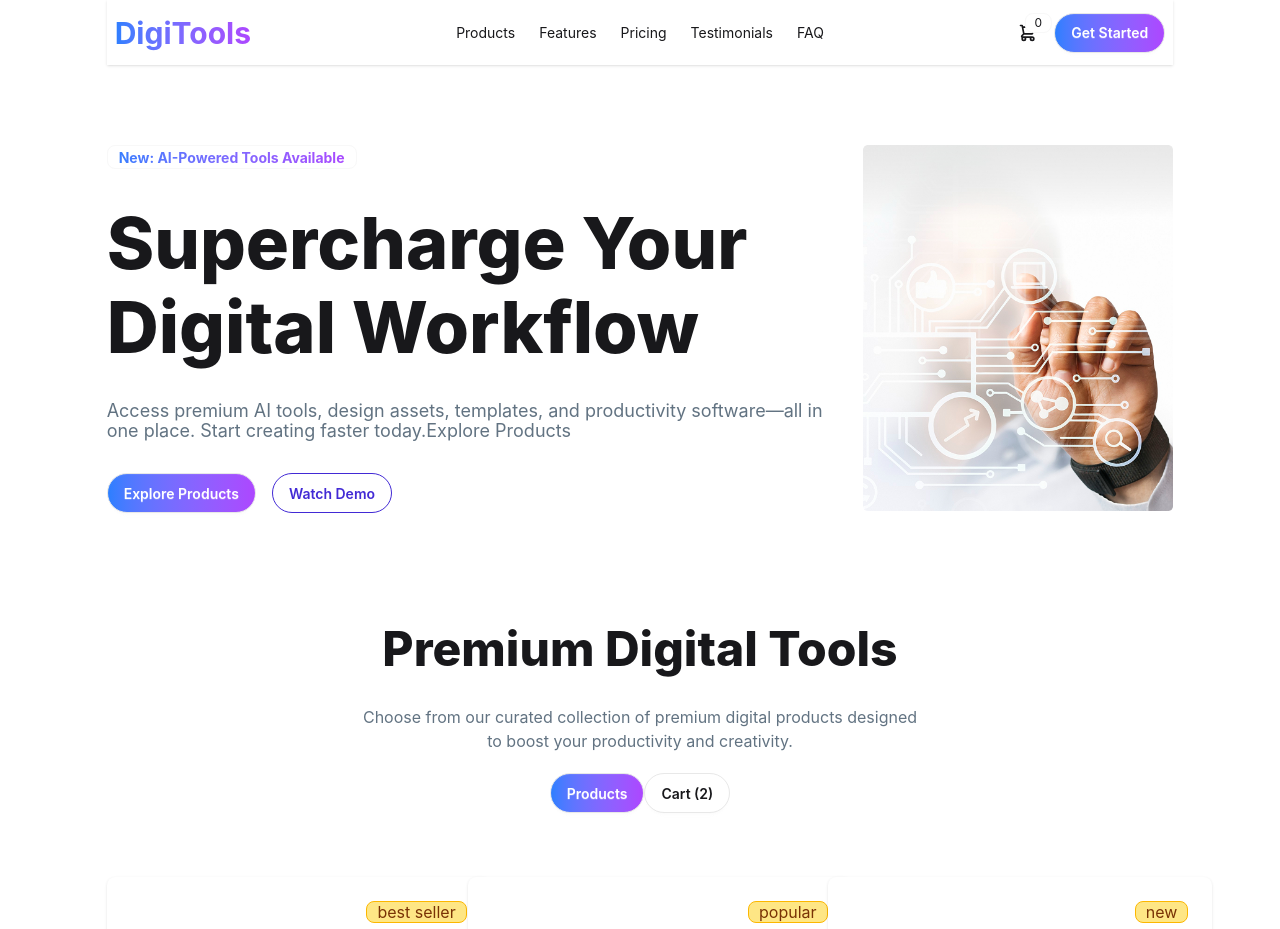
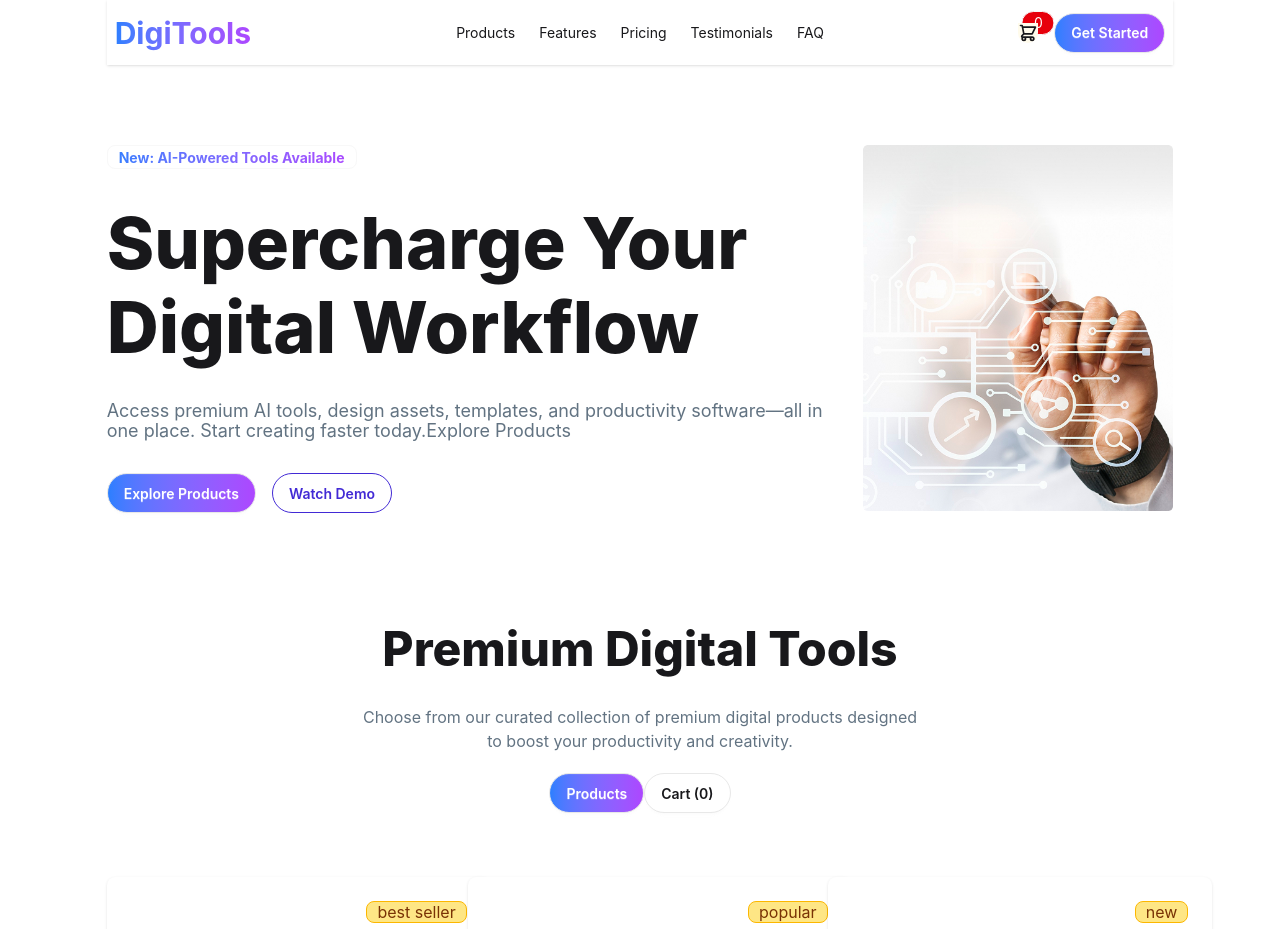
Before and after one commit to atik783505/B-13-A06-Digilogs, a React (Vite) app: page / in a window 1280 px wide. Shown: the top 929 px of the page. Built offline with nearby package versions, Linux system fonts and the light colour scheme; grey boxes are pictures that could not be loaded.

Commit message:
conditional rendering

```diff
--- a/src/App.jsx
+++ b/src/App.jsx
@@ -1,19 +1,21 @@
 
-import { Suspense } from 'react'
+import { Suspense, useState } from 'react'
 import './App.css'
 import Banner from './components/Banner/Banner'
 import Navbar from './components/Navbar/Navbar'
 import Products from './components/Products/Products/Products'
 
 function App() {
-const productData = fetch('/data.json').then(res => res.json())
+  const productData = fetch('/data.json').then(res => res.json())
+  const [cartedProducts, setcartedPtoduct] = useState([])
 
   return (
+
     <>
-      <Navbar></Navbar>
+      <Navbar cartedProducts={cartedProducts}></Navbar>
       <Banner></Banner>
       <Suspense fallback={<p>products comming</p>}>
-      <Products productData={productData}></Products>
+        <Products cartedProducts={cartedProducts} setcartedPtoduct={setcartedPtoduct} productData={productData}></Products>
       </Suspense>
     </>
   )
--- a/src/components/Banner/Banner.jsx
+++ b/src/components/Banner/Banner.jsx
@@ -3,7 +3,7 @@ import bannerimg from '../../assets/banner.png'
 
 const Banner = () => {
     return (
-        <div className='flex gap-5 w-10/12 mx-auto justify-between mt-20'>
+        <div className='flex flex-col md:flex-row gap-5 w-10/12 mx-auto justify-between mt-20'>
             <div className='flex flex-col justify-center space-y-8'>
                 <span className='badge font-bold bg-gradient-to-r from-blue-500 to-purple-500 bg-clip-text text-transparent'>New: AI-Powered Tools Available</span>
                 <h1 className='text-[72px] font-extrabold leading-[84px]'>Supercharge Your <br /> Digital Workflow</h1>
--- a/src/components/Navbar/Navbar.jsx
+++ b/src/components/Navbar/Navbar.jsx
@@ -1,6 +1,6 @@
 import React from 'react';
 
-const Navbar = () => {
+const Navbar = ({cartedProducts}) => {
     return (
         <div className='w-10/12 mx-auto' >
             <div className="navbar bg-base-100 shadow-sm">
@@ -34,8 +34,8 @@ const Navbar = () => {
                 </div>
                 <div className="navbar-end flex gap-4">
                     <div className="indicator">
-                        <svg xmlns="http://www.w3.org/2000/svg" className="h-5 w-5" fill="none" viewBox="0 0 24 24" stroke="currentColor"> <path strokeLinecap="round" strokeLinejoin="round" strokeWidth="2" d="M3 3h2l.4 2M7 13h10l4-8H5.4M7 13L5.4 5M7 13l-2.293 2.293c-.63.63-.184 1.707.707 1.707H17m0 0a2 2 0 100 4 2 2 0 000-4zm-8 2a2 2 0 11-4 0 2 2 0 014 0z" /> </svg>
-                        <span className="badge badge-sm indicator-item">0</span>
+                        <svg xmlns="http://www.w3.org/2000/svg" className="h-5 w-5 bg-amber-50 rounded-b-full z-20" fill="none" viewBox="0 0 24 24" stroke="currentColor"> <path strokeLinecap="round" strokeLinejoin="round" strokeWidth="2" d="M3 3h2l.4 2M7 13h10l4-8H5.4M7 13L5.4 5M7 13l-2.293 2.293c-.63.63-.184 1.707.707 1.707H17m0 0a2 2 0 100 4 2 2 0 000-4zm-8 2a2 2 0 11-4 0 2 2 0 014 0z" /> </svg>
+                        <span className="badge rounded-full text-white bg-red-600 rounded-b-full indicator-item ">{cartedProducts.length}</span>
                     </div>
 
                     <a className="btn text-white rounded-full bg-gradient-to-r from-blue-500 to-purple-500 ">Get Started</a>
--- a/src/components/Products/Availableproducts/Availableproducts.jsx
+++ b/src/components/Products/Availableproducts/Availableproducts.jsx
@@ -1,11 +1,11 @@
 import React from 'react';
 import Card from '../../ui/Card/Card';
 
-const Availableproducts = ({product}) => {
+const Availableproducts = ({product,setcartedPtoduct,cartedProducts}) => {
     return (
-        <div className='grid grid-cols-3 gap-4 mt-16' >
+        <div className='grid sm:grid-cols-1 md:grid-cols-2 lg:grid-cols-3 gap-4 mt-16' >
             {
-                product.map(products => <Card key={products.id} products={products}></Card>)
+                product.map(products => <Card key={products.id} cartedProducts={cartedProducts} setcartedPtoduct={setcartedPtoduct} products={products}></Card>)
             }
         </div>
     );
--- a/src/components/Products/Cartproducts/Cartproducts.jsx
+++ b/src/components/Products/Cartproducts/Cartproducts.jsx
@@ -0,0 +1,11 @@
+import React from 'react';
+
+const Cartproducts = () => {
+    return (
+        <div>
+            <h1>no product</h1>
+        </div>
+    );
+};
+
+export default Cartproducts;
--- a/src/components/Products/Products/Products.jsx
+++ b/src/components/Products/Products/Products.jsx
@@ -1,9 +1,11 @@
 import  { use, useState } from 'react';
 import Availableproducts from '../Availableproducts/Availableproducts';
+import Cartproducts from '../Cartproducts/Cartproducts';
 
-const Products = ({productData}) => {
+const Products = ({productData,cartedProducts,setcartedPtoduct}) => {
     const product = use(productData)
     const [selectedProduct,setselectedProduct] = useState(true)
+
     return (
         <div className='w-10/12 mx-auto mt-25'>
             <div className='text-center space-y-5'>
@@ -11,10 +13,10 @@ const Products = ({productData}) => {
                 <p className='text-[#627382]'>Choose from our curated collection of premium digital products designed <br /> to boost your productivity and creativity.</p>
                 <div>
                     <button onClick={() => setselectedProduct(true)} className={`btn ${selectedProduct === true ? 'text-white  bg-gradient-to-r from-blue-500 to-purple-500' : 'bg-amber-50'} rounded-full `}>Products</button>
-                    <button onClick={() => setselectedProduct(false)} className={`btn rounded-full ${selectedProduct === false? 'text-white bg-gradient-to-r from-blue-500 to-purple-500':'bg-white'} `}>Cart (2)</button>
+                    <button onClick={() => setselectedProduct(false)} className={`btn rounded-full ${selectedProduct === false? 'text-white bg-gradient-to-r from-blue-500 to-purple-500':'bg-white'} `}>Cart ({cartedProducts.length})</button>
                 </div>
             </div>
-            <Availableproducts product={product}></Availableproducts>
+            {selectedProduct ? <Availableproducts cartedProducts={cartedProducts} setcartedPtoduct={setcartedPtoduct} product={product}></Availableproducts>:<Cartproducts cartedProducts={cartedProducts} setcartedPtoduct={setcartedPtoduct}></Cartproducts>}
         </div>
     );
 };
--- a/src/components/ui/Card/Card.jsx
+++ b/src/components/ui/Card/Card.jsx
@@ -1,6 +1,11 @@
-import React from 'react';
+import React, { useState } from 'react';
 
-const Card = ({ products }) => {
+const Card = ({ products,cartedProducts,setcartedPtoduct }) => {
+    const [isbuy,setIsbuy] = useState(false)
+    const handleBuy = () => {
+        setIsbuy(true)
+        setcartedPtoduct([...cartedProducts,products])
+    }
     return (
         <div>
             <div className="card w-96 bg-base-100 shadow-sm h-full">
@@ -29,7 +34,8 @@ const Card = ({ products }) => {
                     </ul>
 
                     <div className="mt-6">
-                        <button className="btn btn-primary btn-block  text-white rounded-full bg-gradient-to-r from-blue-500 to-purple-500">Buy Now</button>
+                        <button onClick={handleBuy} className="btn btn-primary btn-block  text-white rounded-full bg-gradient-to-r from-blue-500 to-purple-500">
+                        {isbuy === true ?'Add to Cart':'Buy Now'}</button>
                     </div>
                 </div>
             </div>
```
